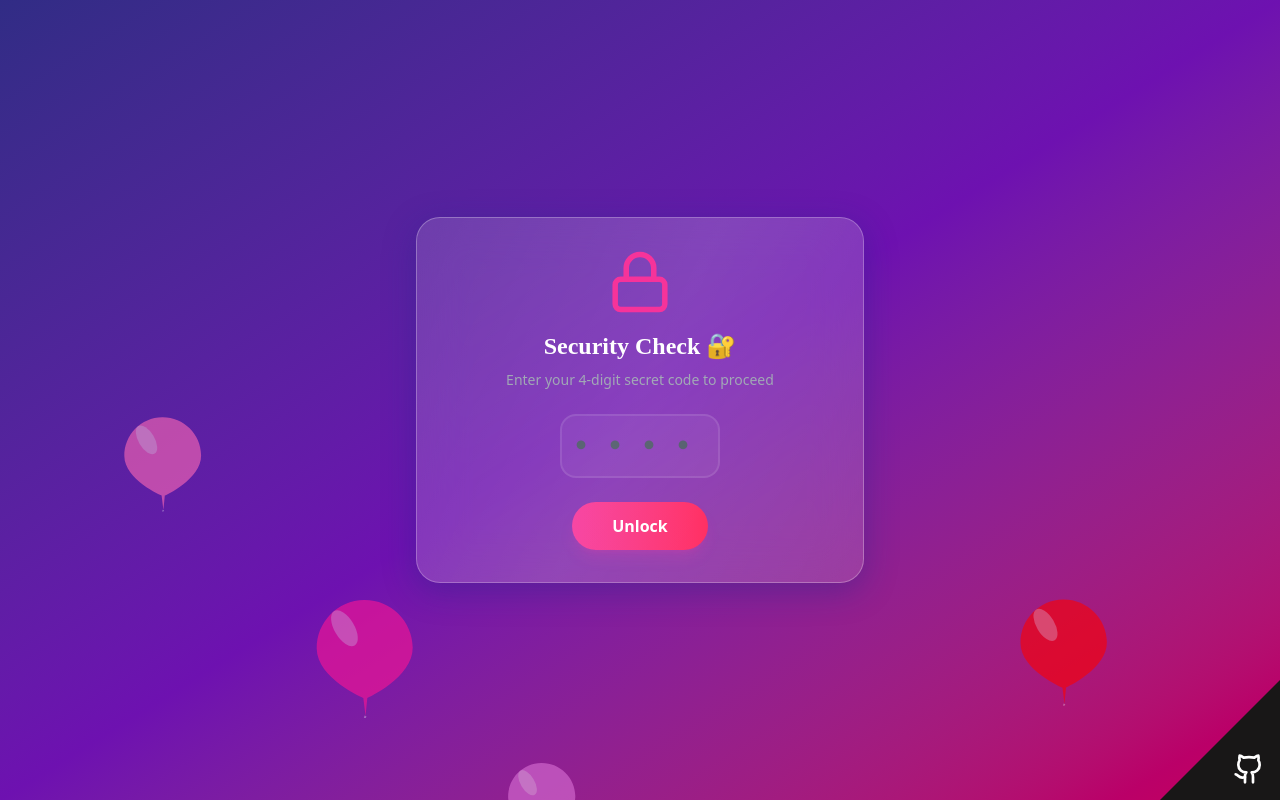
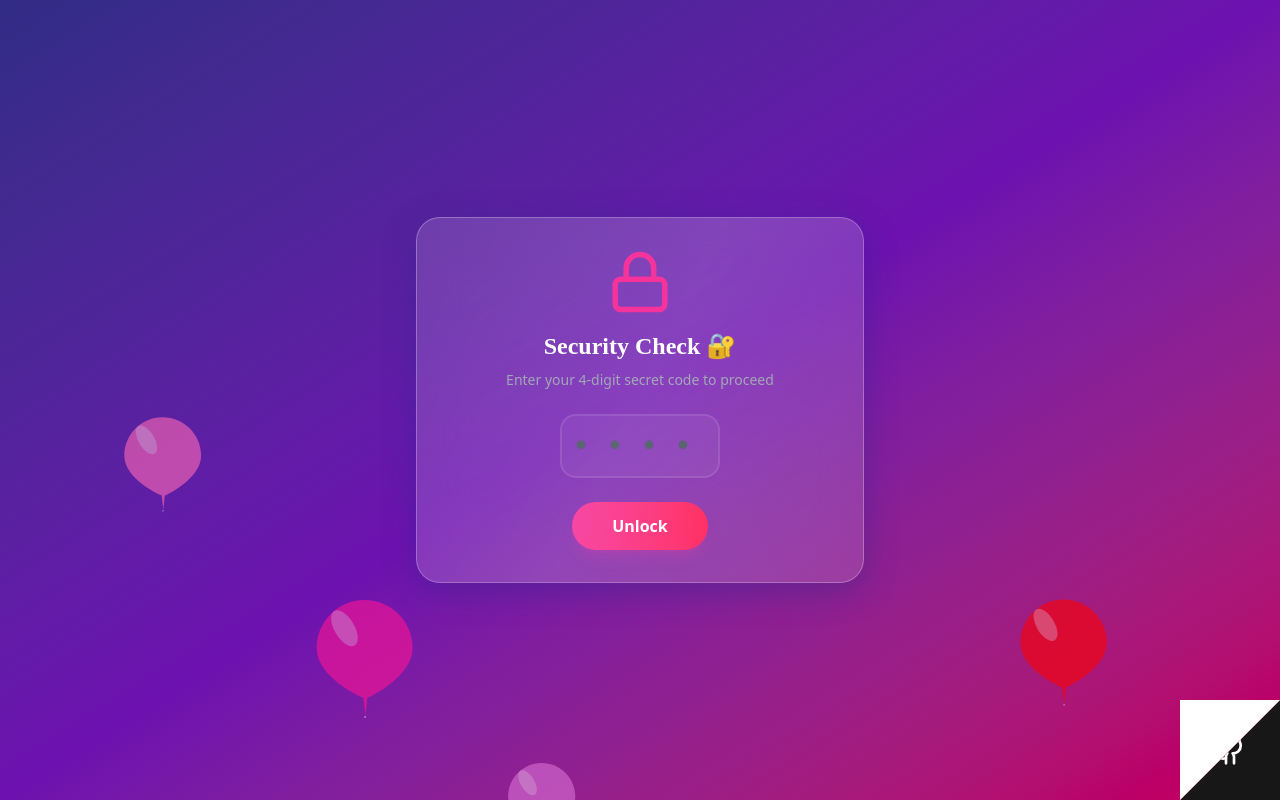
Before and after one commit to ruxy1212/val-site, a React (Vite) app: page / in a window 1280 px wide. Built offline with nearby package versions, Linux system fonts and the light colour scheme.

Commit message:
Update Wrap.tsx

```diff
--- a/src/Wrap.tsx
+++ b/src/Wrap.tsx
@@ -3,51 +3,55 @@ import './index.css'
 import App from './App.tsx'
 
 const GithubDogEar = () => {
+  const foldSize = 100;
   return (
-    <>
-      {/* 1. THE "UNDERNEATH" ICON */}
-      <a
-        href="https://github.com/your-username/your-fork"
-        target="_blank"
-        rel="noopener noreferrer"
-        style={{
-          position: 'fixed',
+    <div style={{ position: 'fixed', bottom: 0, right: 0, width: '100vw', height: '100vh', pointerEvents: 'none', zIndex: 9999 }}>
+
+      {/* 1. THE REVEALED BACKGROUND (The "Desk") */}
+      <div style={{
+        position: 'absolute',
         bottom: 0,
         right: 0,
-          width: '120px',
-          height: '120px',
+        width: foldSize,
+        height: foldSize,
         backgroundColor: '#181717',
-          zIndex: 1, // Sits behind the main content
         display: 'flex',
-          alignItems: 'flex-end',
-          justifyContent: 'flex-end',
-          padding: '15px',
-          color: 'white',
-          transition: 'transform 0.2s ease-in-out',
-        }}
-        // Slight scale up on hover
-        onMouseEnter={(e) => e.currentTarget.style.transform = 'scale(1.1)'}
-        onMouseLeave={(e) => e.currentTarget.style.transform = 'scale(1)'}
-      >
+        alignItems: 'center',
+        justifyContent: 'center',
+        pointerEvents: 'auto',
+      }}>
+        <a href="https://github.com/your-username/fork" target="_blank" rel="noreferrer" style={{ color: 'white' }}>
           <Github size={32} />
         </a>
+      </div>
 
-      {/* 2. THE "PAGE" OVERLAY */}
-      {/* Wrap your ENTIRE app content in this div */}
+      {/* 2. THE FOLDED FLAP (The "Dog Ear") */}
       <div style={{
-        position: 'relative',
-        zIndex: 2, // Higher than the icon
+        position: 'absolute',
+        bottom: 0,
+        right: 0,
+        width: foldSize,
+        height: foldSize,
+        background: 'linear-gradient(135deg, #ffffff 50%, #f0f0f0 50%, #d9d9d9 100%)',
+        clipPath: 'polygon(0 0, 100% 0, 0 100%)', // Triangle facing the other way
+        boxShadow: '-5px -5px 10px rgba(0,0,0,0.2)',
+        zIndex: 10,
+        transform: 'rotate(0deg)', // Adjust if you want a messy peel
+      }} />
+
+      {/* 3. THE PAGE OVERLAY (With the hole) */}
+      <div style={{
+        position: 'absolute',
+        inset: 0,
         backgroundColor: 'white',
-        minHeight: '100vh',
-        width: '100%',
-        // This 'snips' the bottom right corner of the white page
-        clipPath: 'polygon(0 0, 100% 0, 100% calc(100% - 120px), calc(100% - 120px) 100%, 0 100%)',
-        boxShadow: '0 0 20px rgba(0,0,0,0.2)',
+        zIndex: 5,
+        // This clips the corner out so the icon and fold show through
+        clipPath: `polygon(0 0, 100% 0, 100% calc(100% - ${foldSize}px), calc(100% - ${foldSize}px) 100%, 0 100%)`,
+        pointerEvents: 'none'
       }}>
-        {/* YOUR ACTUAL SITE CONTENT GOES HERE */}
         <App />
       </div>
-    </>
+    </div>
   );
 };
 
```
Lines whose indentation alone changed are shown as unchanged.
